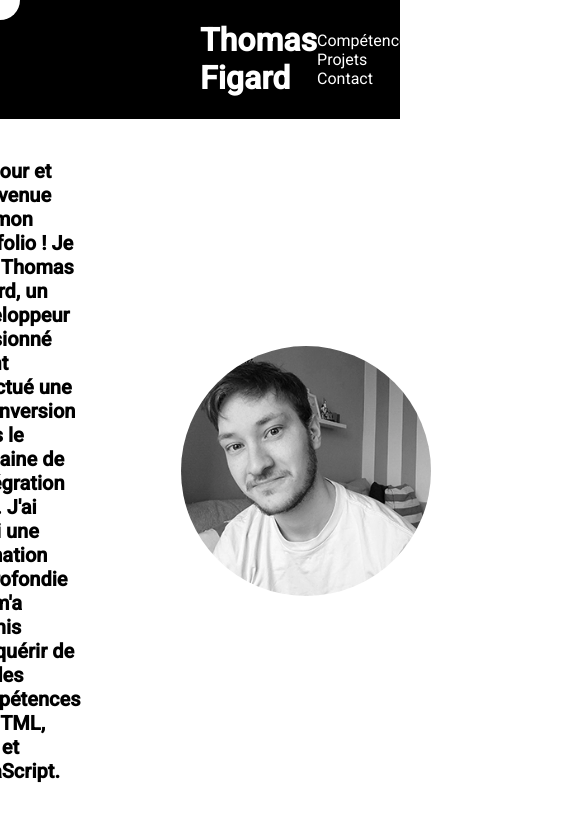
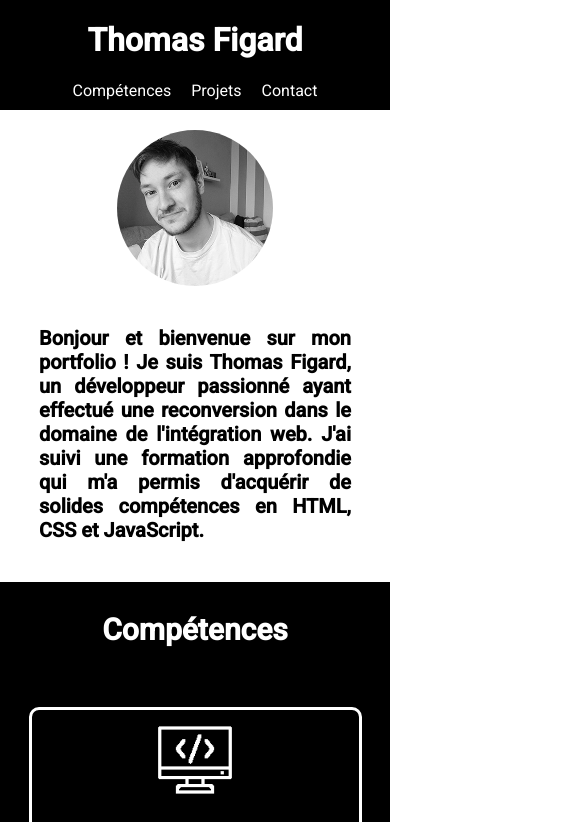
Before and after one commit to ThomasFgd/portfolio, a plain HTML site: page index.html in a window 390 px wide. Shown: the top 822 px of the page, 585 px wide, since content can reach past the window. Drawn offline with nearby package versions, Linux system fonts and the light colour scheme.

Commit message:
Ajout du responsive

```diff
--- a/css/styles.css
+++ b/css/styles.css
@@ -33,15 +33,20 @@ header {
     display: flex;
     flex-direction: row;
     justify-content: space-between;
+    width: 100%;
     align-items: center;
     color: #fff;
-    padding: 0 200px;
+    padding: 0 30px;
+}
+
+.navigation {
+    display: flex;
+    gap: 20px;
 }
 
 header a {
     text-decoration: none;
     color: #ffffff;
-    padding-right: 20px;
 }
 
 a:hover {
@@ -54,28 +59,30 @@ h2 {
 }
 
 #a-propos {
+    width: 100%;
     background-color: #ffffff;
     padding: 20px 0px;
 }
 
 .propos{
     display: flex;
-    flex-direction: row-reverse;
+    flex-direction: column;
     justify-content: center;
     align-items: center;
-    gap: 100px;
+    gap: 10px;
 }
 
 .propos img{
-    width: 250px;
+    height: 200px;
     height: auto;
     border-radius: 50%;
 }
 .propos p{
     font-weight:bold;
     font-size: 20px;
-    width: 500px;
+    width: 50%;
     height: auto;
+    text-align: justify;
 }
 
 #competences {
@@ -83,12 +90,16 @@ h2 {
     color: #ffffff;
     padding-bottom: 30px;
     padding-top: 5px;
+    padding-left: 10px;
+    padding-right: 10px;
+    width: 100%;
 }
 
 .row {
     display: flex;
     flex-direction: row;
     justify-content: center;
+    align-items: center;
     gap: 100px;
 }
 
@@ -157,7 +168,6 @@ li:hover {
 #projets {
     background-color: #ffffff;
     padding-bottom: 20px;
-    width : 1200px;
     align-items: center;
     margin: auto;
 }
@@ -211,6 +221,7 @@ li:hover {
 #contact {
     display: flex;
     flex-direction: column;
+    width: 100%;
     justify-content: center;
     align-items: center;
     background-color: #000000;
@@ -261,3 +272,85 @@ textarea {
     color: #000000;
     cursor: none;
 }
+
+/* Media Queries */
+
+
+@media (max-width: 992px) {
+    #invertedcursor {
+        display: none;
+    }
+
+    form{
+        width: 40%;
+    }
+
+    .propos img {
+        width: 40%;
+    }
+
+    .card-comp {
+        width: 90%;
+        height: auto;
+    }
+    .icon-placement{
+       margin-top: 10px;
+    }
+
+
+}
+
+@media screen and (max-width: 768px) {
+    header {
+        background-color: #000000;
+        display: flex;
+        flex-direction: column;
+        justify-content: space-between;
+        width: 100%;
+        align-items: center;
+        color: #fff;
+        padding: 0 30px;
+    }
+
+    .navigation{
+        padding-bottom: 10px;
+    }
+
+    .propos{
+        display: flex;
+        flex-direction: column;
+        justify-content: center;
+        align-items: center;
+        gap: 20px;
+    }
+
+    .propos p{
+        font-weight:bold;
+        font-size: 20px;
+        width: 80%;
+        height: auto;
+        text-align: justify;
+    }
+
+
+    .row {
+        display: flex;
+        flex-direction: column;
+        justify-content: center;
+        align-items: center;
+        gap: 100px;
+    }
+    .row-proj {
+        display: flex;
+        flex-direction: column;
+        flex-wrap: wrap;
+        justify-content: center;
+        align-items: center;
+        gap: 40px 0px;
+    }
+
+    form {
+        width: 70%;
+        height: auto;
+    }
+}
```
